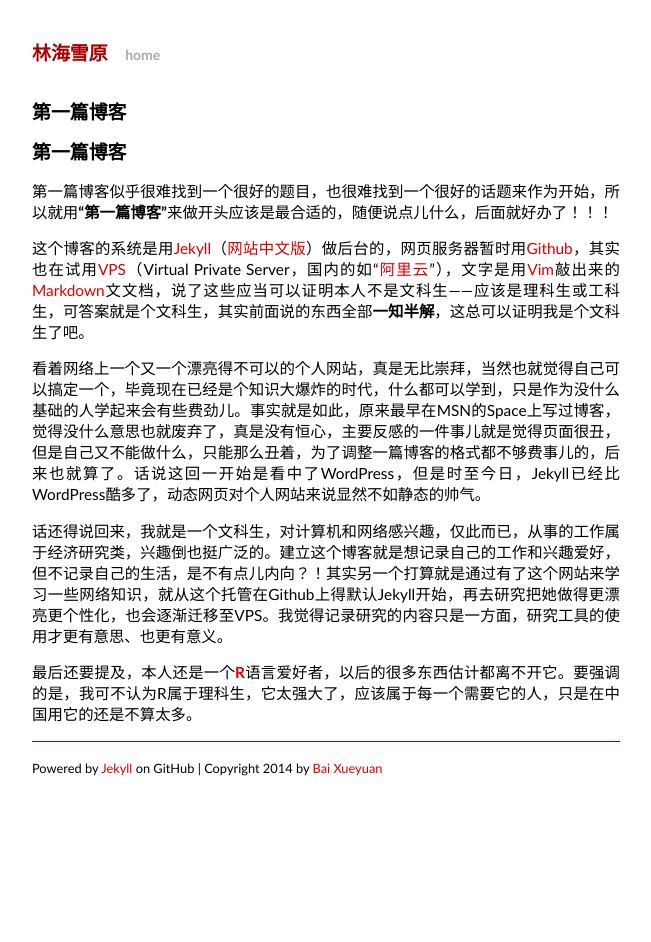
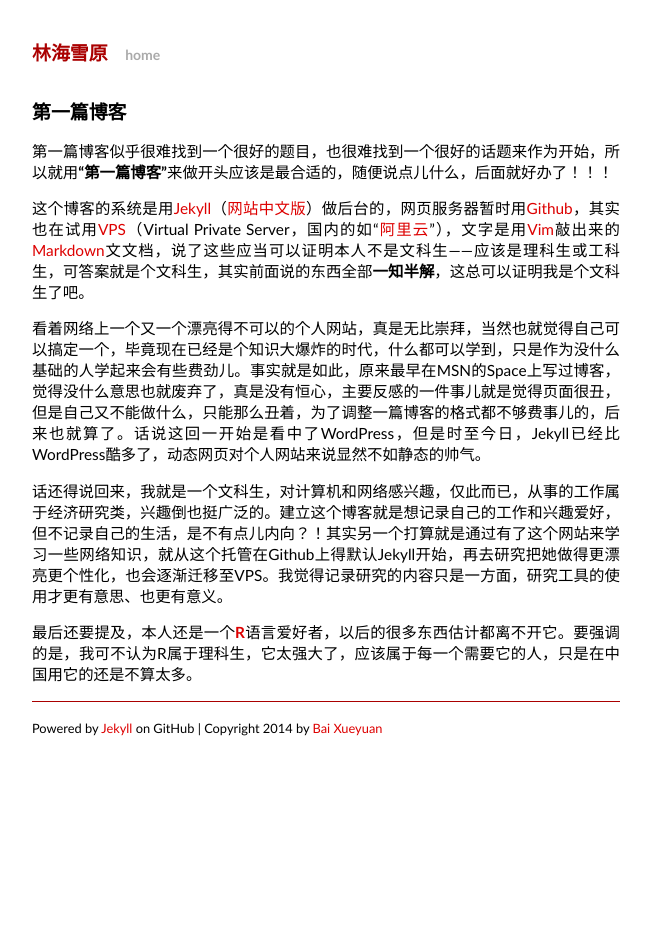
Before and after one commit to baixueyuan/jekyll, a Jekyll site: the page built from _posts/2014-04-13-First-Blog.md, in a window 1280 px wide. Shown: the whole page, without its empty margins (314-965 px from the left). Built offline with Jekyll 4.4.1, drawn with Linux system fonts in a browser that asks for light colours; some web fonts are replaced; Markdown is read by kramdown in place of the engine named in the settings.

Commit message:
Update 2014-04-13-First-Blog.md

```diff
--- a/_posts/2014-04-13-First-Blog.md
+++ b/_posts/2014-04-13-First-Blog.md
@@ -2,8 +2,6 @@
 layout: default
 title: 第一篇博客
 ---
-
-# 第一篇博客
 
 第一篇博客似乎很难找到一个很好的题目，也很难找到一个很好的话题来作为开始，所以就用**“第一篇博客”**来做开头应该是最合适的，随便说点儿什么，后面就好办了！！！
 
```
